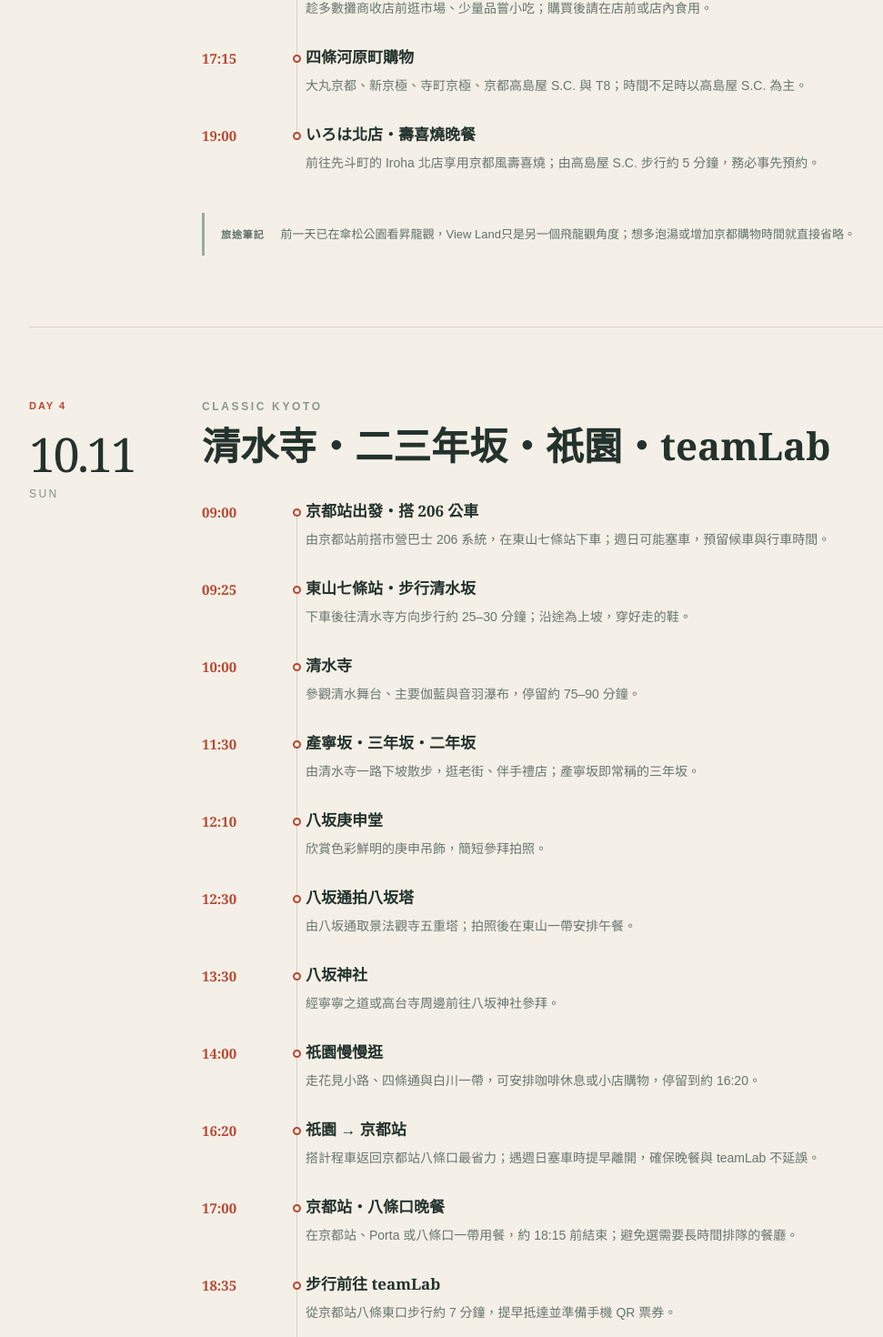
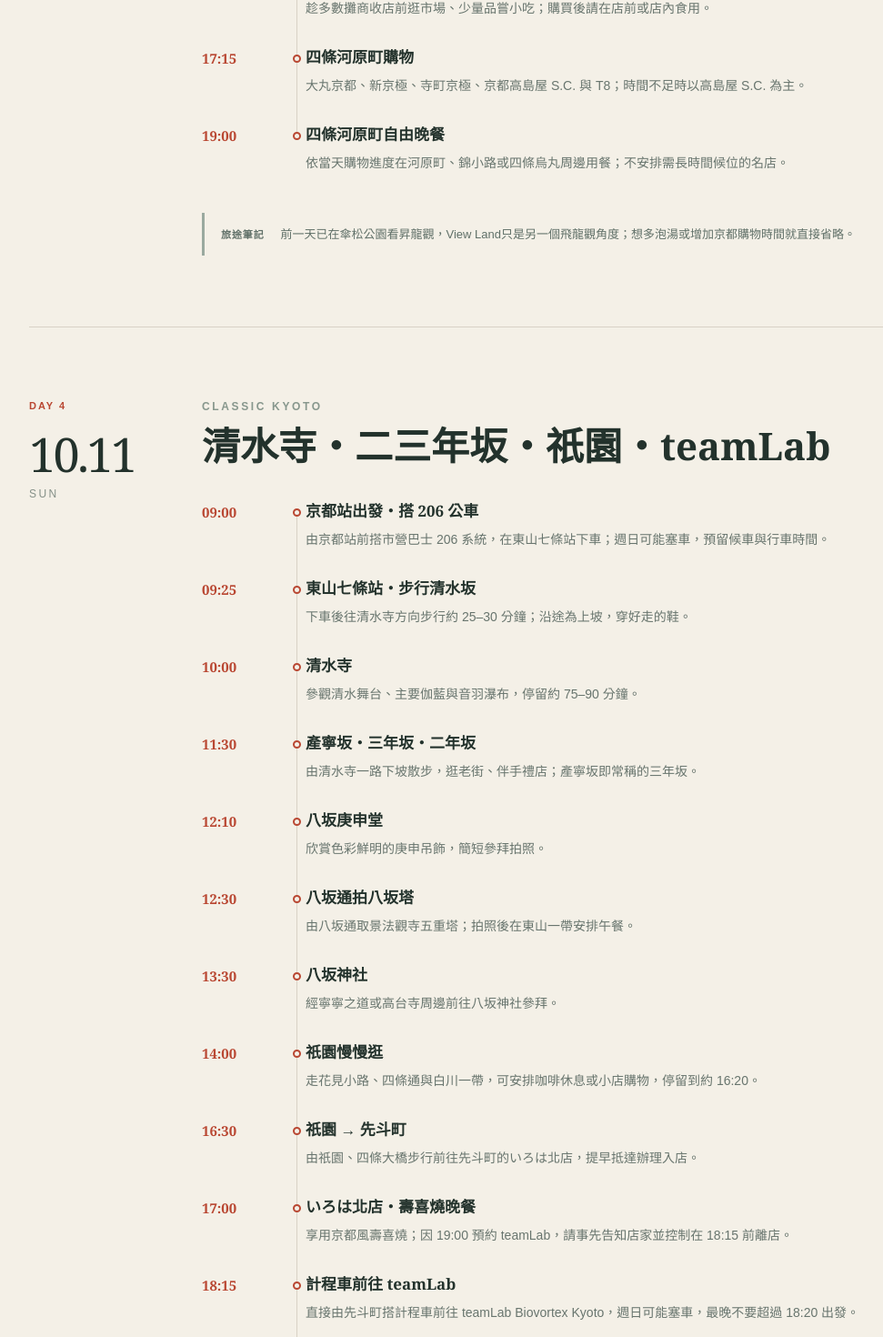
Before and after one commit to You-Sz/kyoto-2026-autumn, a Next.js app: page / in a window 1280 px wide. Shown: the part 4000-5470 px from the top of the page at 91% size, without its empty margins (48-1019 px from the left). Built offline with nearby package versions, Linux system fonts and the light colour scheme.

Commit message:
Move Iroha dinner to October 11

```diff
--- a/app/page.tsx
+++ b/app/page.tsx
@@ -49,7 +49,7 @@ const days = [
       ["14:30", "回到京都站", "實際時間依特急班次調整；入住 Hotel Vischio Kyoto 並領回大行李。"],
       ["15:30", "錦市場", "趁多數攤商收店前逛市場、少量品嘗小吃；購買後請在店前或店內食用。"],
       ["17:15", "四條河原町購物", "大丸京都、新京極、寺町京極、京都高島屋 S.C. 與 T8；時間不足時以高島屋 S.C. 為主。"],
-      ["19:00", "いろは北店・壽喜燒晚餐", "前往先斗町的 Iroha 北店享用京都風壽喜燒；由高島屋 S.C. 步行約 5 分鐘，務必事先預約。"],
+      ["19:00", "四條河原町自由晚餐", "依當天購物進度在河原町、錦小路或四條烏丸周邊用餐；不安排需長時間候位的名店。"],
     ],
     note: "前一天已在傘松公園看昇龍觀，View Land只是另一個飛龍觀角度；想多泡湯或增加京都購物時間就直接省略。",
   },
@@ -68,13 +68,13 @@ const days = [
       ["12:30", "八坂通拍八坂塔", "由八坂通取景法觀寺五重塔；拍照後在東山一帶安排午餐。"],
       ["13:30", "八坂神社", "經寧寧之道或高台寺周邊前往八坂神社參拜。"],
       ["14:00", "祇園慢慢逛", "走花見小路、四條通與白川一帶，可安排咖啡休息或小店購物，停留到約 16:20。"],
-      ["16:20", "祇園 → 京都站", "搭計程車返回京都站八條口最省力；遇週日塞車時提早離開，確保晚餐與 teamLab 不延誤。"],
-      ["17:00", "京都站・八條口晚餐", "在京都站、Porta 或八條口一帶用餐，約 18:15 前結束；避免選需要長時間排隊的餐廳。"],
-      ["18:35", "步行前往 teamLab", "從京都站八條東口步行約 7 分鐘，提早抵達並準備手機 QR 票券。"],
+      ["16:30", "祇園 → 先斗町", "由祇園、四條大橋步行前往先斗町的いろは北店，提早抵達辦理入店。"],
+      ["17:00", "いろは北店・壽喜燒晚餐", "享用京都風壽喜燒；因 19:00 預約 teamLab，請事先告知店家並控制在 18:15 前離店。"],
+      ["18:15", "計程車前往 teamLab", "直接由先斗町搭計程車前往 teamLab Biovortex Kyoto，週日可能塞車，最晚不要超過 18:20 出發。"],
       ["19:00", "teamLab Biovortex Kyoto", "使用預約時段入場，沉浸式展覽參觀至約 21:00；場內昏暗且有不平整區域，建議穿運動鞋。"],
       ["21:00", "步行返回飯店", "由場館步行回京都站八條口與 Hotel Vischio Kyoto，結束當日行程。"],
     ],
-    alert: "預約提醒｜teamLab 採指定日期與時段入場，請預先購買 10/11 19:00 票券。場館 21:00 關閉、最晚 19:30 入場；19:00 抵達可保留約兩小時參觀。",
+    alert: "硬截止｜いろは北店 17:00 入店後最晚 18:15 離開，直接搭計程車前往 teamLab。請預先購買 10/11 19:00 票券；場館 21:00 關閉、最晚 19:30 入場。",
   },
   {
     id: "day-5",
@@ -102,6 +102,7 @@ const links = [
   ["北野屋", "https://www.hotel-kitanoya.jp/lg_en/"],
   ["INE CAFE", "https://www.ine-kankou.jp/taste/ine-cafe"],
   ["HARUKA", "https://www.kansai-airport.or.jp/en/access/from-airport/train"],
+  ["いろは北店", "https://www.sukiyaki-iroha.com/ja/"],
   ["teamLab Biovortex Kyoto", "https://www.teamlab.art/e/kyoto/"],
 ];
 
```
